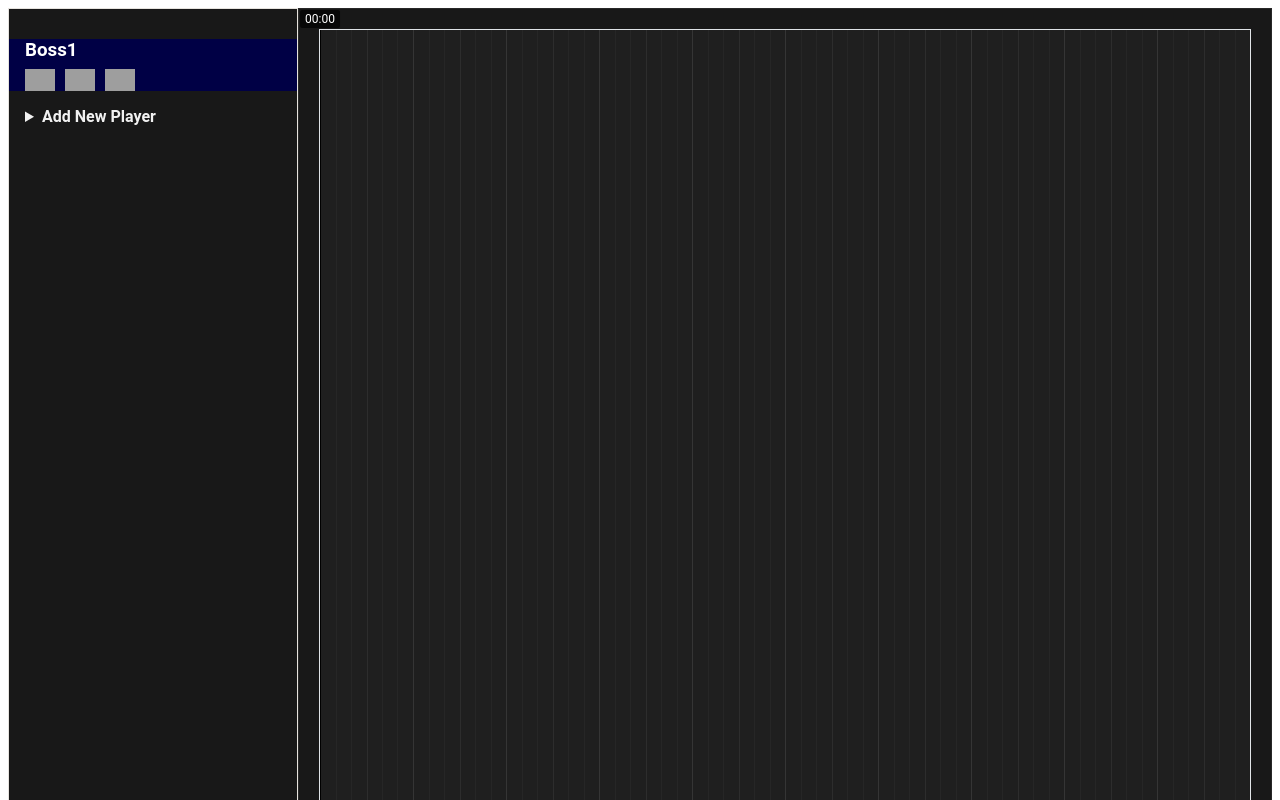
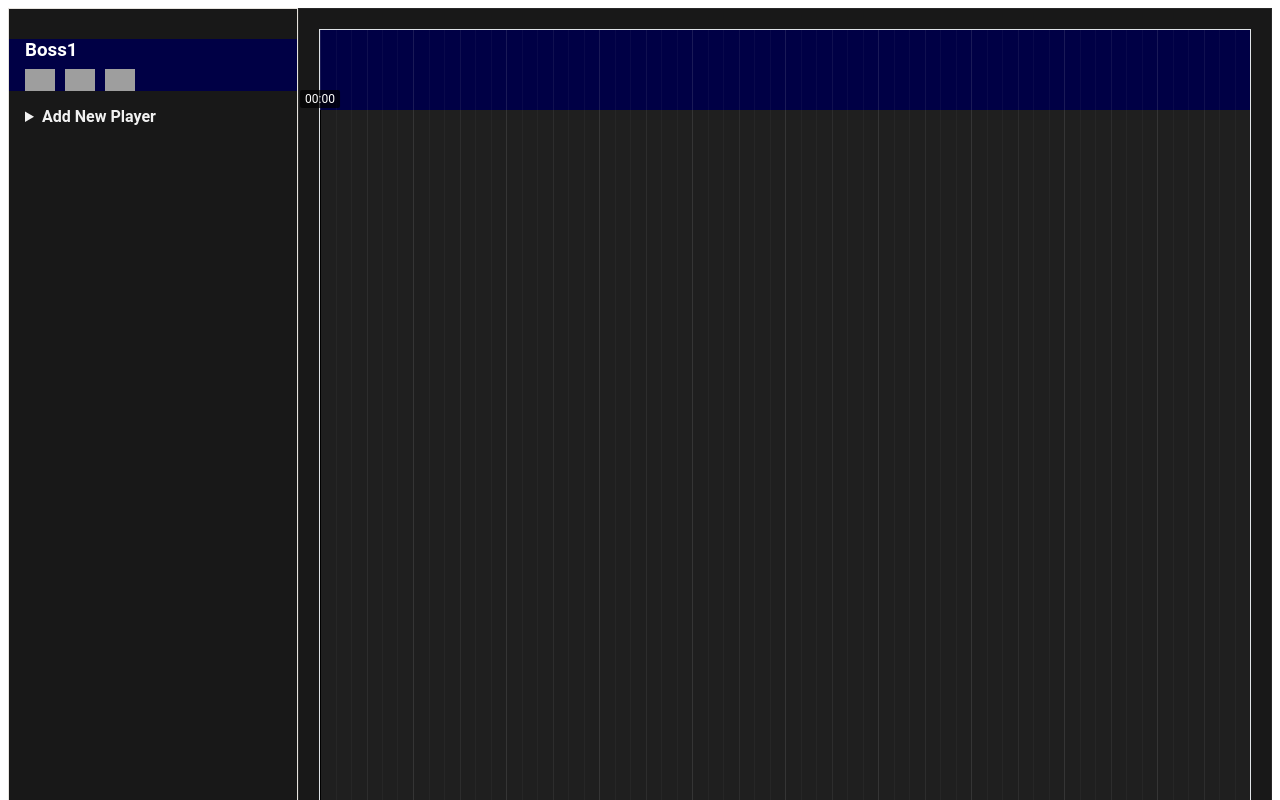
Before and after one commit to Rgornitzka/ViserioApp, a React (Create React App) app: page / in a window 1280 px wide. Shown: the top 800 px of the page. Built offline with nearby package versions, Linux system fonts and the light colour scheme; grey boxes are pictures that could not be loaded.

Commit message:
fixed timeline display order

```diff
--- a/src/CSSFiles/TimeGrid.css
+++ b/src/CSSFiles/TimeGrid.css
@@ -2,3 +2,11 @@
     height: 100%;
     background-color:#1f1f1f;
   }
+
+
+.bossAbilityWrapper {
+      position: relative;
+      background-color: rgb(0, 0, 69);
+      color: white;
+      height: 5rem;
+}
--- a/src/CSSFiles/bossAbilityRow.css
+++ b/src/CSSFiles/bossAbilityRow.css
@@ -1,6 +1,3 @@
-.bossAbilityRow {
-    background-color: #ff0000;
-    margin-bottom: 2rem;
+.bossAbility {
     position: absolute;
-    z-index: 2;
 }
--- a/src/components/BossAbilityRow.js
+++ b/src/components/BossAbilityRow.js
@@ -2,15 +2,14 @@ import React from "react";
 import WowheadIcon from "./WowheadIcon";
 import "../CSSFiles/bossAbilityRow.css";
 
-
-function BossAbility({ ability, pixelsPerSecond }) {
+function BossAbilityRow({ ability, pixelsPerSecond }) {
 	const leftPosition = ability.time * pixelsPerSecond;
 
 	return (
-		<div className="bossAbilityRow" style={{ left: `${leftPosition}px` }}>
+		<div className="bossAbility" style={{ left: `${leftPosition}px` }}>
 			<WowheadIcon name={ability.icon} size="30px" />
 		</div>
 	);
 }
 
-export default BossAbility;
+export default BossAbilityRow;
--- a/src/components/Timeline/PlayerRow.js
+++ b/src/components/Timeline/PlayerRow.js
@@ -3,7 +3,7 @@ import CLASSCOLORS from "../../config/ClassColors";
 import AbilityRow from "./AbilityRow";
 import "../../CSSFiles/PlayerRow.css";
 
-function PlayerRow({ player, pixelsPerSecond }) {
+function PlayerRow({ player, pixelsPerSecond, style }) {
 	const alpha = 0.5;
 	const playerColour = CLASSCOLORS[player.class.toUpperCase()];
 	const [red, green, blue] = playerColour;
@@ -14,7 +14,7 @@ function PlayerRow({ player, pixelsPerSecond }) {
 		: [];
 
 	return (
-		<div className="playerRow" style={{ backgroundColor: rgbaColor }}>
+		<div className="playerRow" style={{ ...style }}>
 			<h3 className="playerName">{player.name}</h3>
 			{uniqueAbilities.map((abilityName, index) => {
 				const abilities = player.selectedAbilities.filter(
--- a/src/components/Timeline/TimeGrid.js
+++ b/src/components/Timeline/TimeGrid.js
@@ -38,7 +38,7 @@ function TimeGrid({ panelRef }) {
 
 	return (
 		<div className="timeGrid" onMouseMove={handleMouseMove}>
-			<div>
+			<div className="bossAbilityWrapper">
 				{bossAbilities.map((ability, index) => (
 					<BossAbilityRow
 						key={index}
@@ -55,9 +55,12 @@ function TimeGrid({ panelRef }) {
 			{players.map((player, index) => {
 				const rgbaColor = getRGBAColor(player.class);
 				return (
-					<div key={index} style={{ backgroundColor: rgbaColor }}>
-						<PlayerRow player={player} pixelsPerSecond={pixelsPerSecond} />
-					</div>
+					<PlayerRow
+						key={index}
+						player={player}
+						pixelsPerSecond={pixelsPerSecond}
+						style={{ backgroundColor: rgbaColor }}
+					/>
 				);
 			})}
 			<IconOverlay
```
